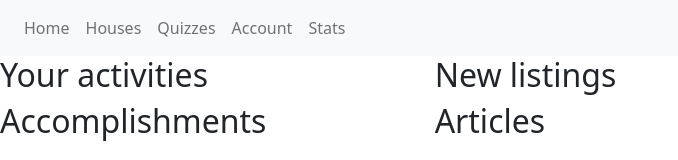
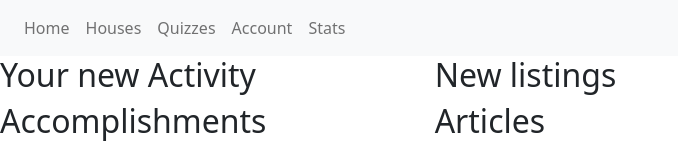
Before and after one commit to jbasquez/projectHomebase, a React (Create React App) app in the folder project-homebase/: page / in a window 1280 px wide. Shown: the top 160 px of the page, without its empty margins (0-678 px from the left). Built offline with nearby package versions, Linux system fonts and the light colour scheme.

Commit message:
activities component added and called on

```diff
--- /dev/null
+++ b/project-homebase/src/components/activities.js
@@ -0,0 +1,17 @@
+import React from 'react';
+function Activities() {
+    return (
+      <div >
+          <h2>Your new Activity</h2>
+        <div className="row">
+          <div className="col-lg-4 col-md-4 col-sm-4 col-xs-12">
+
+          </div>
+          <div className="col-lg-4 col-md-4 col-sm-4 col-xs-12">
+          </div>
+        </div>
+      </div>
+    );
+  }
+
+  export default Activities;
--- a/project-homebase/src/pages/home.js
+++ b/project-homebase/src/pages/home.js
@@ -1,22 +1,23 @@
 import React from "react";
+import Activities from "../components/activities"
 
 function Home() {
     return (
       <div >
         <div className="row">
           <div className="col-lg-4 col-md-4 col-sm-4 col-xs-12">
-          <h2>Your activities</h2>
+            <Activities />
           </div>
           <div className="col-lg-4 col-md-4 col-sm-4 col-xs-12">
-          <h2>New listings</h2>
+            <h2>New listings</h2>
           </div>
         </div>
         <div className="row">
           <div className="col-lg-4 col-md-4 col-sm-4 col-xs-12">
-          <h2>Accomplishments</h2>
+            <h2>Accomplishments</h2>
           </div>
           <div className="col-lg-4 col-md-4 col-sm-4 col-xs-12">
-          <h2>Articles</h2>
+            <h2>Articles</h2>
           </div>
         </div>
       </div>
```
